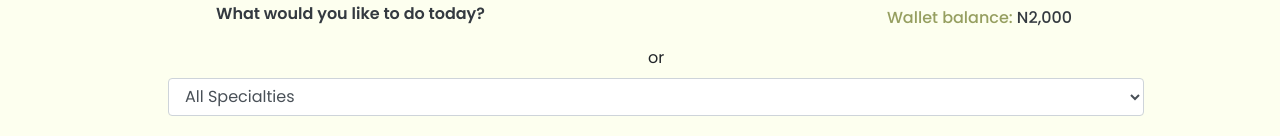
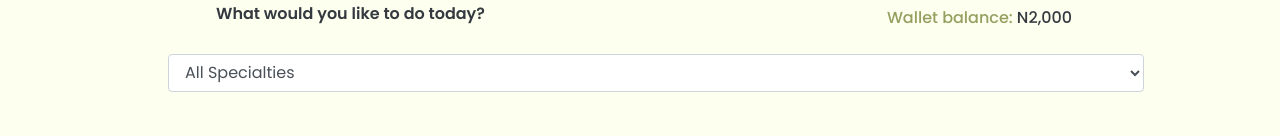
Before and after one commit to Tripple-A/Chef-React-App, a React (Create React App) app: page /dashboard in a window 1280 px wide. Shown: the part 144-280 px from the top of the page. Built offline with nearby package versions, Linux system fonts and the light colour scheme; no server answers.

Commit message:
remove unneccessary div in filtervendors

```diff
--- a/src/container/FilterVendors.js
+++ b/src/container/FilterVendors.js
@@ -37,7 +37,6 @@ export const FilterVendors = () => {
     <div className="md:ml-20 md:mr-12 min-h-screen">
       <form className="max-w-screen-lg m-auto ">
         <div className="mobile-flex flex lg:justify-between ml-4 mr-4">
-          <div className="text-center">or</div>
           <select
             className="form-control w-6/12 lg:w-2/5 mt-2"
             value={specialty}
```
